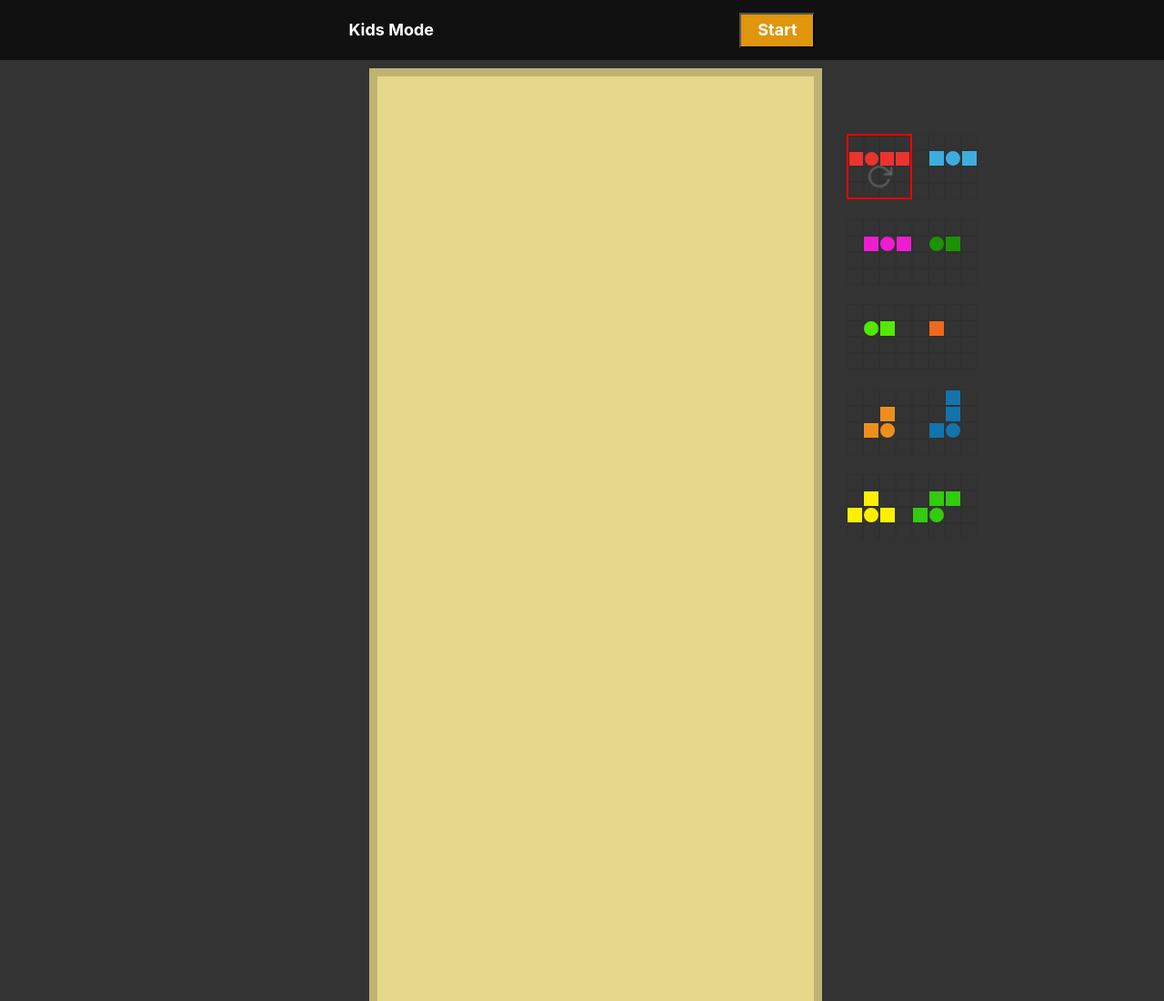
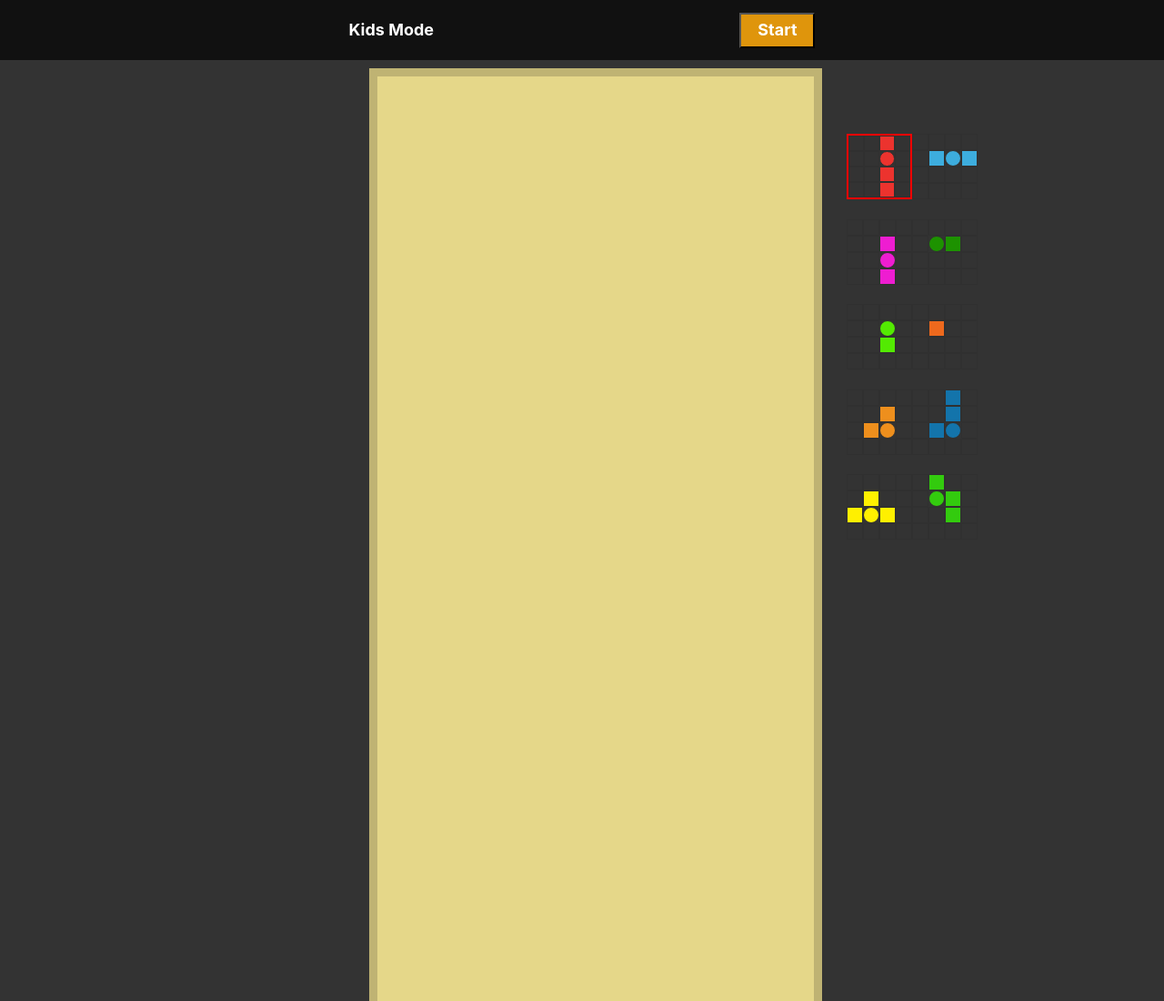
Before and after one commit to luannguyensonos/block-race-react, a Gatsby site: page /kids in a window 1280 px wide. Shown: the top 1100 px of the page at 91% size. Built offline with nearby package versions, Linux system fonts and the light colour scheme; Gatsby itself is replaced by a stand-in of ours.

Commit message:
Changing initial states for kids mode; make fourk non-turnable

```diff
--- a/src/components/piece.js
+++ b/src/components/piece.js
@@ -58,8 +58,8 @@ export const initialPieceStates = {
 export const initialKPieceStates = {
     "fourk": {
       placed: false,
-      orientation: 0,
-      maxOrientation: 2
+      orientation: 1,
+      maxOrientation: 1
     },
     "threeka": {
       placed: false,
@@ -68,7 +68,7 @@ export const initialKPieceStates = {
     },
     "threekb": {
         placed: false,
-        orientation: 0,
+        orientation: 1,
         maxOrientation: 2
     },
     "twoka": {
@@ -78,7 +78,7 @@ export const initialKPieceStates = {
     },
     "twokb": {
         placed: false,
-        orientation: 0,
+        orientation: 1,
         maxOrientation: 2
     },
     "onek": {
@@ -103,7 +103,7 @@ export const initialKPieceStates = {
     },
     "zigk": {
       placed: false,
-      orientation: 0,
+      orientation: 2,
       maxOrientation: 4
     }
 }
```
